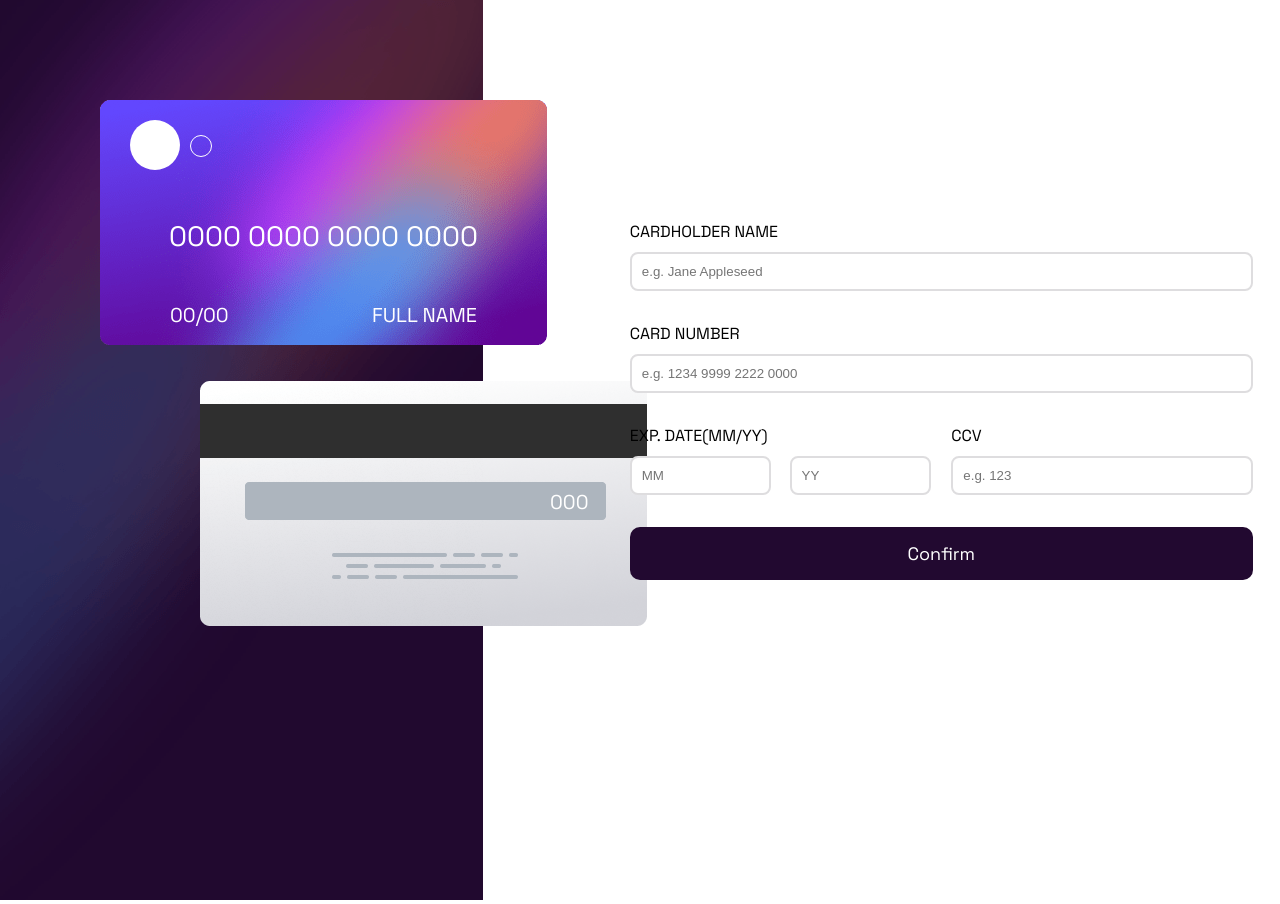
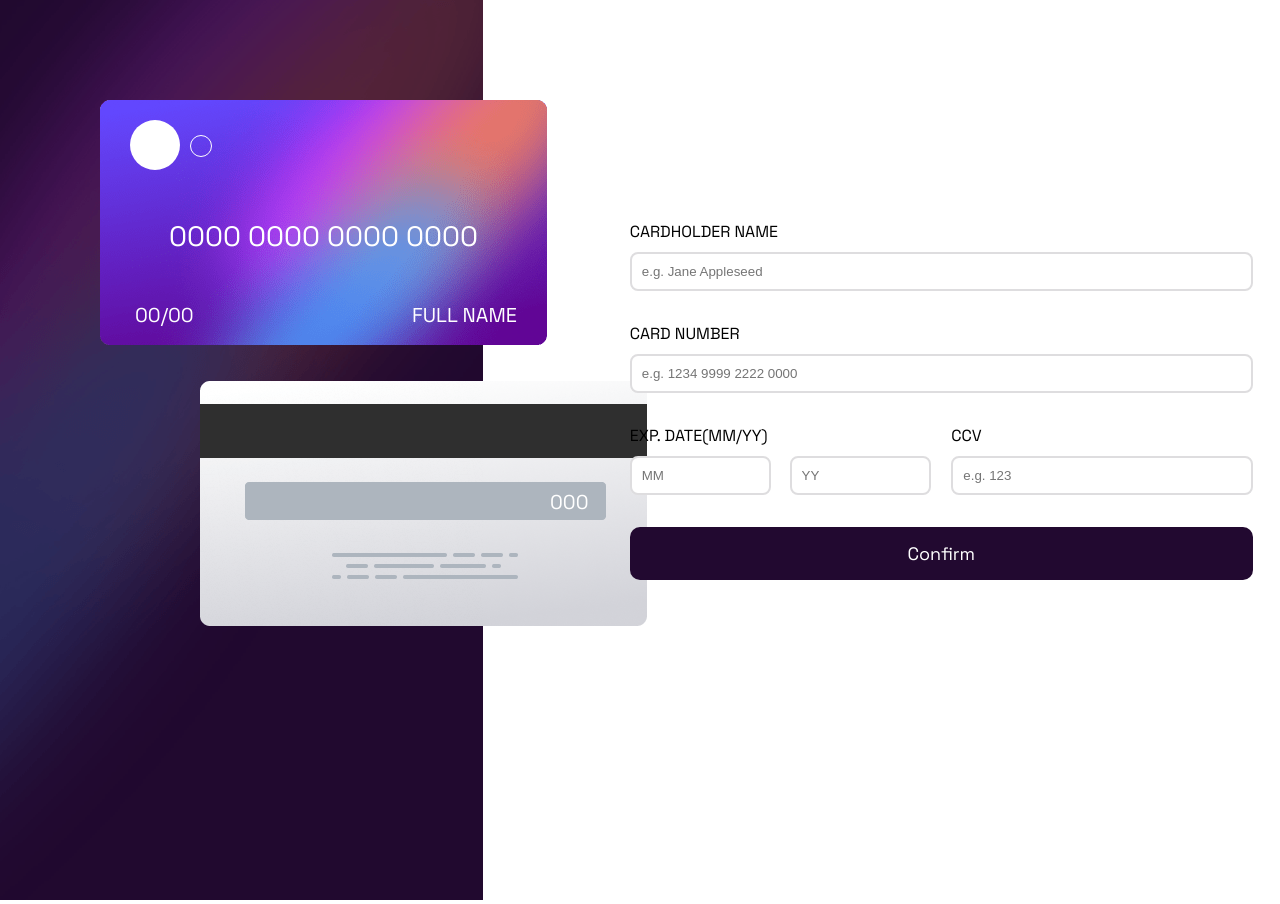
Before and after one commit to AbdallahAhmadd/Interactive-Card-Info, a React (Vite) app: page / in a window 1280 px wide. Built offline with nearby package versions, Linux system fonts and the light colour scheme.

Commit message:
feat(ui): change credentials padding

```diff
--- a/src/components/Cards/card.css
+++ b/src/components/Cards/card.css
@@ -47,10 +47,9 @@
     flex-direction: row;
     justify-content: space-between;
     font-size: 20px;
-    padding:0;
     margin:0;
-    padding-left: 70px;
-    padding-right: 70px;
+    padding-left: 35px;
+    padding-right: 30px;
     font-family: 'Space-Grotesk', sans-serif;
     color: white;
 }
```
